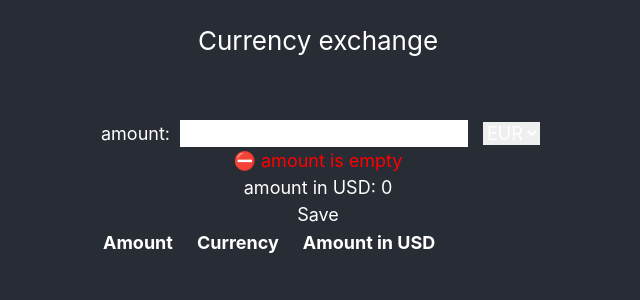
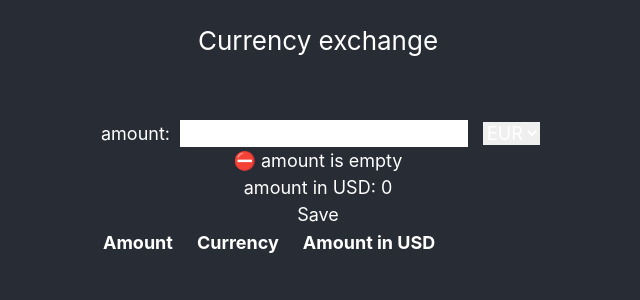
Before and after one commit to milan-mal/zen-currency-exchange, a React (Vite) app: page / in a window 1280 px wide. Both pictures are taken after typing "Sample" into the empty fields and a click on the button "Save". Shown: the top 300 px of the page, without its empty margins (322-962 px from the left). Built offline with nearby package versions, Linux system fonts and the light colour scheme.

Commit message:
Changed notification style with tailwind

```diff
--- a/src/components/NotificationError.css
+++ /dev/null
@@ -1,3 +0,0 @@
-.NotificationError {
-  color: red;
-}
--- a/src/components/NotificationError.jsx
+++ b/src/components/NotificationError.jsx
@@ -1,13 +1,11 @@
 import PropTypes from 'prop-types';
-
-import './NotificationError.css';
 
 const NotificationError = ({ messageError }) => {
     if ( messageError === null )
         return null
 
     return (
-        <div  className="NotificationError" >
+        <div  className="text-red-500" >
             {messageError}
         </div>
     )
```
